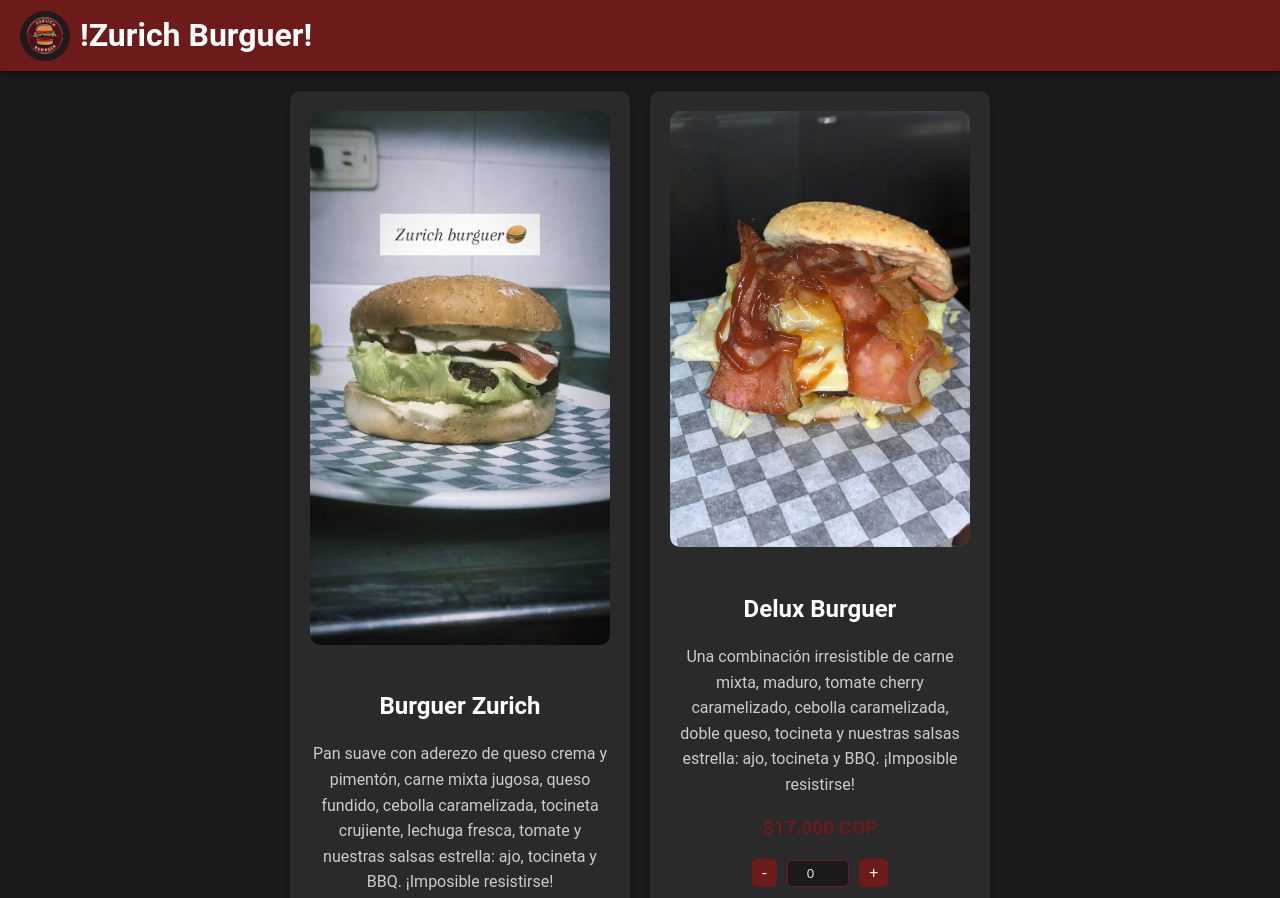
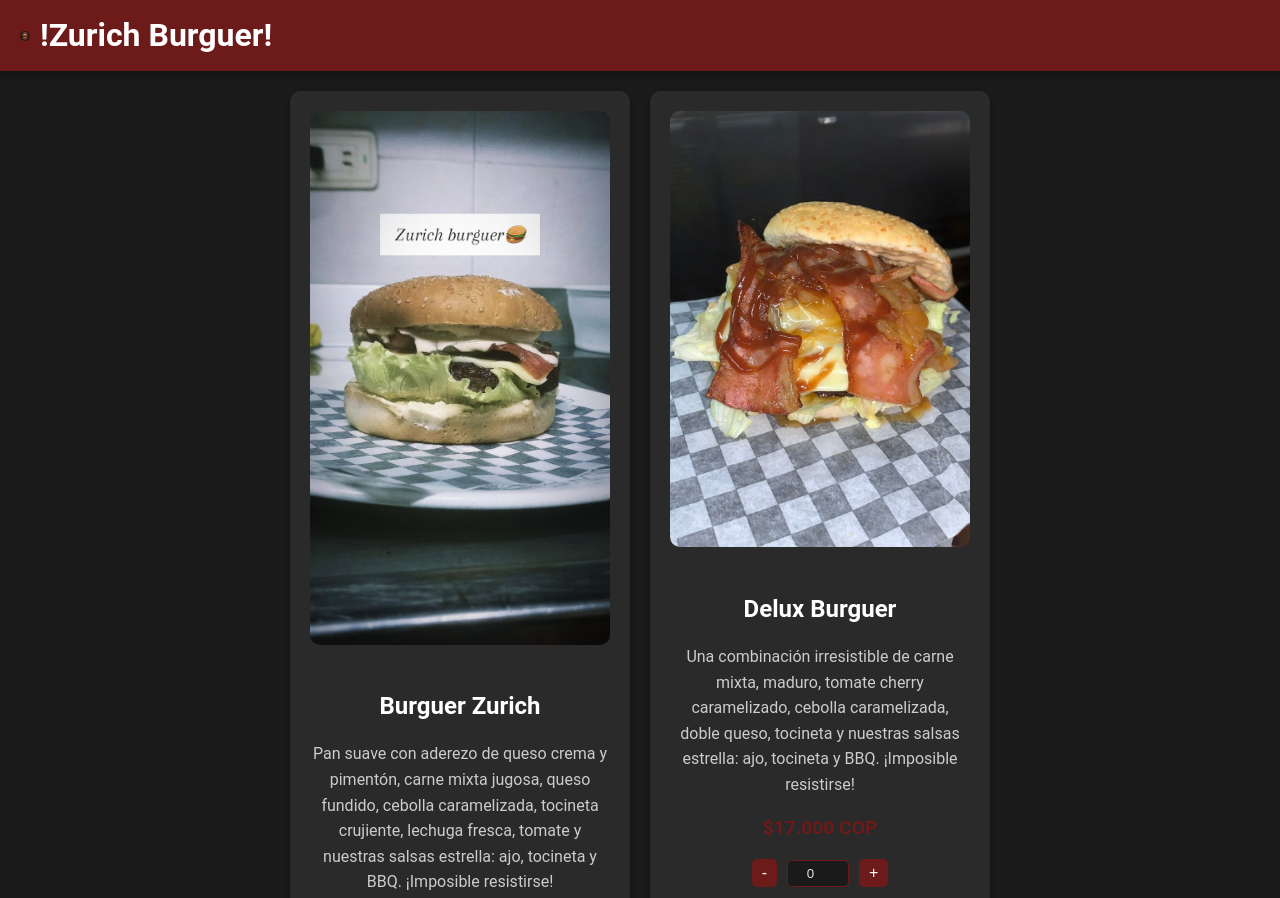
Before and after one commit to Ziirjake/Zurich_burguer, a plain HTML site: page index.html in a window 1280 px wide. Shown: the top 898 px of the page. Drawn offline with Linux system fonts and the light colour scheme.

Commit message:
Update styles.css

```diff
--- a/styles.css
+++ b/styles.css
@@ -24,7 +24,7 @@
 }
 
 .logo {
-    width: 50px; /* Tamaño del logo */
+    width: 10px; /* Tamaño del logo */
     height: auto; /* Mantiene la proporción */
     border-radius: 50%; /* Opcional: si quieres un logo redondo */
 }
```
